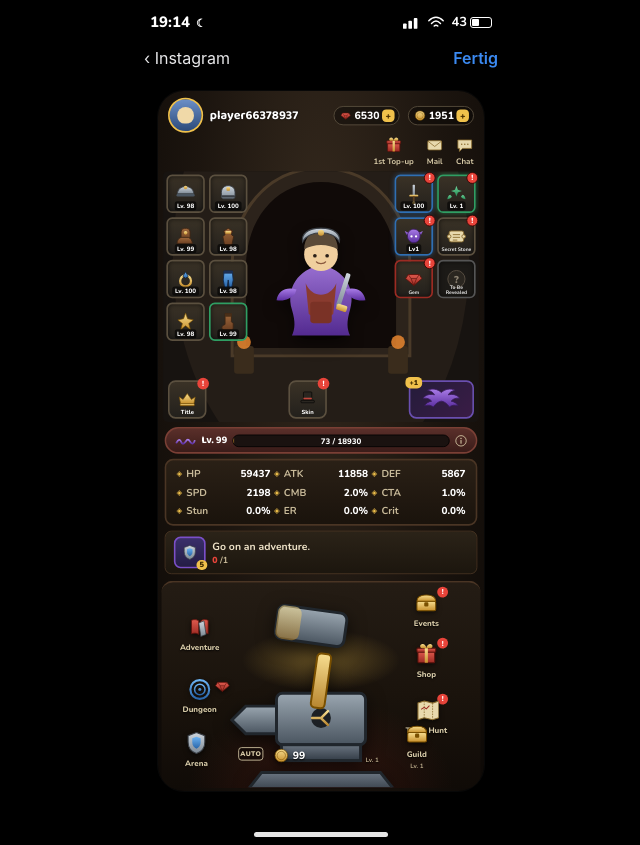
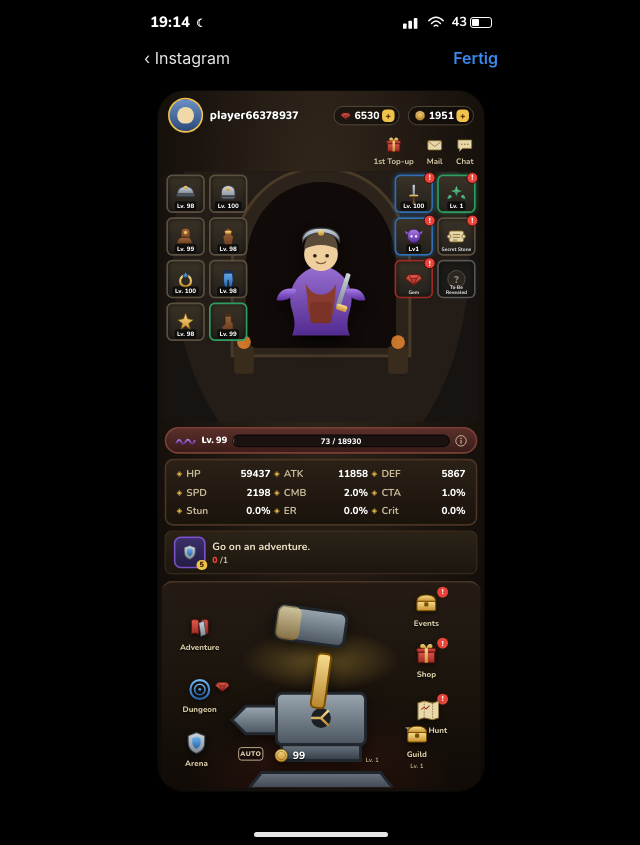
Before and after one commit to cy72whfbrt-dotcom/Game-, a PHP site: page / in a window 1280 px wide. Shown: the whole page, without its empty margins (319-959 px from the left). Run offline with PHP 8.4, Linux system fonts and the light colour scheme.

Commit message:
Remove Title/Skin/wing buttons above the level bar
Co-Authored-By: Claude Sonnet 5 <noreply@anthropic.com>
Claude-Session: https://claude.ai/code/session_01PmjxWnFA4ADyn5eS7WWuRu

```diff
--- a/index.html
+++ b/index.html
@@ -130,11 +130,6 @@
           </svg>
         </div>
 
-        <div class="bottom-row">
-          <div class="round-slot"><span class="badge">!</span><svg class="round-icon"><use href="icons.svg#crown"/></svg><span class="round-label">Title</span></div>
-          <div class="round-slot"><svg class="round-icon"><use href="icons.svg#tophat"/></svg><span class="badge">!</span><span class="round-label">Skin</span></div>
-          <div class="wing-slot"><span class="corner-tag">+1</span><svg class="wing-icon"><use href="icons.svg#bat"/></svg></div>
-        </div>
       </div>
 
       <!-- Level / EXP bar -->
--- a/style.css
+++ b/style.css
@@ -223,48 +223,6 @@ body {
   filter: drop-shadow(0 8px 8px rgba(0,0,0,0.5));
 }
 
-.bottom-row {
-  position: absolute;
-  bottom: 4px; left: 0; right: 0;
-  display: flex; justify-content: space-between; align-items: flex-end;
-  padding: 0 6px;
-}
-.round-slot {
-  width: 46px; height: 46px;
-  border-radius: 9px;
-  background: linear-gradient(180deg, #3a3226, #23201c);
-  border: 2px solid var(--slot-border);
-  display: flex; flex-direction: column; align-items: center; justify-content: center;
-  position: relative;
-}
-.round-icon { width: 24px; height: 24px; }
-.round-label { position: absolute; bottom: 1px; font-size: 7px; font-weight: 800; color: #fff; }
-.round-slot .badge {
-  position: absolute; top: -5px; right: -5px;
-  width: 14px; height: 14px; border-radius: 50%;
-  background: var(--red-badge); color: #fff;
-  font-size: 9px; font-weight: 900;
-  display: flex; align-items: center; justify-content: center;
-}
-
-.wing-slot {
-  width: 78px; height: 46px;
-  border-radius: 9px;
-  background: linear-gradient(135deg, #241c3a, #3a1c46);
-  border: 2px solid #6a4fb0;
-  position: relative;
-  display: flex; align-items: center; justify-content: center;
-}
-.wing-icon { width: 44px; height: 28px; }
-.corner-tag {
-  position: absolute; top: -6px; left: -6px;
-  background: var(--gold);
-  color: #402c00;
-  font-size: 8.5px; font-weight: 900;
-  padding: 1px 5px; border-radius: 6px;
-  z-index: 2;
-}
-
 /* Level bar */
 .level-bar {
   margin: 6px 8px 0;
```
